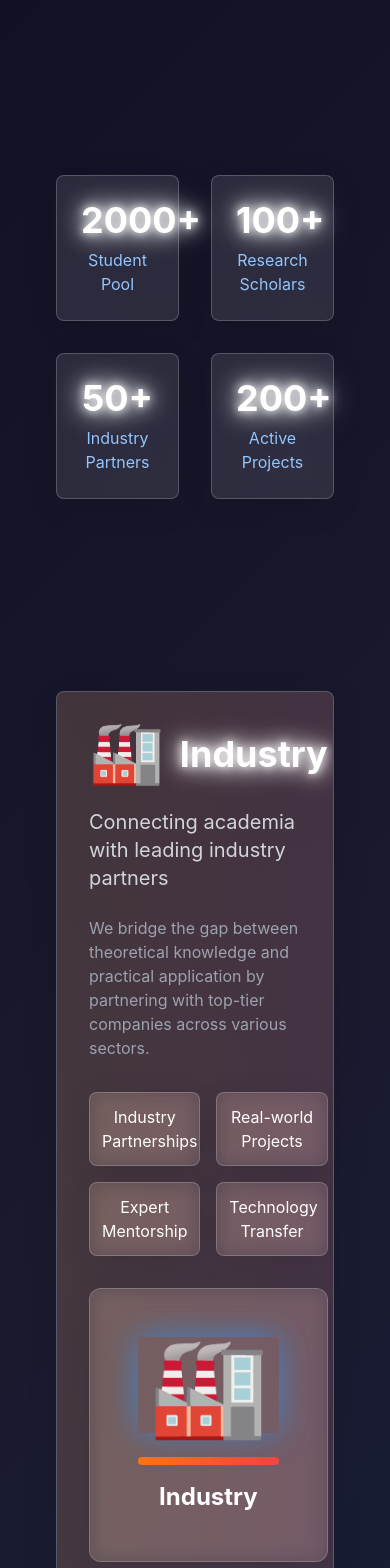
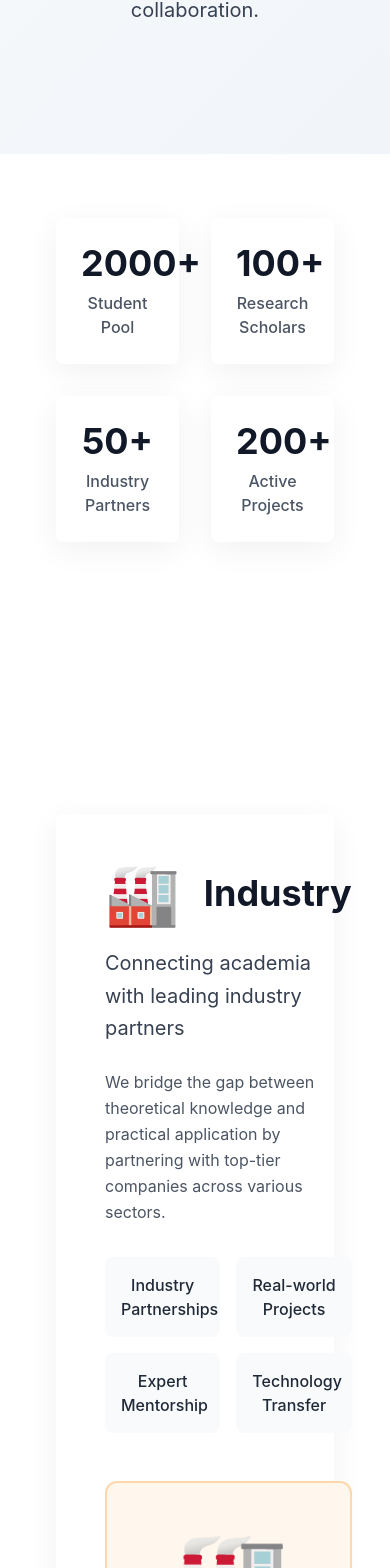
Before and after one commit to ranjith-2102/aakam360-futuristic-web, a React (Vite) app: page /our5i in a window 390 px wide. Shown: the part 425-1993 px from the top of the page. Built offline with nearby package versions, Linux system fonts and the light colour scheme.

Commit message:
Refactor: Implement homepage and other page designs
Implement the homepage, Our 5i page, and Contact Us page designs based on the detailed prompts. Apply the specified color palette, typography, animations, and 3D elements.

```diff
--- a/src/index.css
+++ b/src/index.css
@@ -34,104 +34,89 @@
   }
   body {
     @apply bg-background text-foreground;
-    font-family: 'Inter', sans-serif;
+    font-family: 'Inter', -apple-system, BlinkMacSystemFont, 'Segoe UI', sans-serif;
   }
 }
 
-/* Custom 3D and Animation Styles */
-@keyframes float {
-  0%, 100% { transform: translateY(0px) rotateX(0deg); }
-  50% { transform: translateY(-20px) rotateX(5deg); }
+/* Clean, minimal animations */
+@keyframes fadeInUp {
+  from {
+    transform: translateY(30px);
+    opacity: 0;
+  }
+  to {
+    transform: translateY(0);
+    opacity: 1;
+  }
 }
 
-@keyframes glow {
-  0%, 100% { box-shadow: 0 0 20px rgba(59, 130, 246, 0.5); }
-  50% { box-shadow: 0 0 40px rgba(59, 130, 246, 0.8), 0 0 60px rgba(34, 197, 94, 0.3); }
+@keyframes fadeIn {
+  from { opacity: 0; }
+  to { opacity: 1; }
+}
+
+@keyframes gentleFloat {
+  0%, 100% { transform: translateY(0px); }
+  50% { transform: translateY(-5px); }
 }
 
 @keyframes slideInLeft {
-  from { transform: translateX(-100px) rotateY(-30deg); opacity: 0; }
-  to { transform: translateX(0) rotateY(0deg); opacity: 1; }
+  from { transform: translateX(-50px); opacity: 0; }
+  to { transform: translateX(0); opacity: 1; }
 }
 
 @keyframes slideInRight {
-  from { transform: translateX(100px) rotateY(30deg); opacity: 0; }
-  to { transform: translateX(0) rotateY(0deg); opacity: 1; }
+  from { transform: translateX(50px); opacity: 0; }
+  to { transform: translateX(0); opacity: 1; }
 }
 
-@keyframes fadeInUp {
-  from { transform: translateY(60px); opacity: 0; }
-  to { transform: translateY(0); opacity: 1; }
+.fade-in-up {
+  animation: fadeInUp 0.8s ease-out forwards;
 }
 
-@keyframes rotateY {
-  from { transform: rotateY(0deg); }
-  to { transform: rotateY(360deg); }
+.fade-in {
+  animation: fadeIn 0.6s ease-out forwards;
 }
 
-.glass-morphism {
-  background: rgba(255, 255, 255, 0.1);
-  backdrop-filter: blur(10px);
-  border: 1px solid rgba(255, 255, 255, 0.2);
-  box-shadow: 0 8px 32px rgba(0, 0, 0, 0.1);
-}
-
-.neon-text {
-  text-shadow: 0 0 10px currentColor, 0 0 20px currentColor, 0 0 30px currentColor;
-}
-
-.floating {
-  animation: float 6s ease-in-out infinite;
-}
-
-.glowing {
-  animation: glow 3s ease-in-out infinite;
+.gentle-float {
+  animation: gentleFloat 4s ease-in-out infinite;
 }
 
 .slide-in-left {
-  animation: slideInLeft 1s ease-out forwards;
+  animation: slideInLeft 0.8s ease-out forwards;
 }
 
 .slide-in-right {
-  animation: slideInRight 1s ease-out forwards;
+  animation: slideInRight 0.8s ease-out forwards;
 }
 
-.fade-in-up {
-  animation: fadeInUp 1s ease-out forwards;
+.card-hover {
+  transition: all 0.3s ease;
 }
 
-.rotating {
-  animation: rotateY 20s linear infinite;
+.card-hover:hover {
+  transform: translateY(-4px);
+  box-shadow: 0 10px 25px rgba(0, 0, 0, 0.1);
 }
 
-.perspective-1000 {
-  perspective: 1000px;
+.bg-gradient-subtle {
+  background: linear-gradient(135deg, #f8fafc 0%, #f1f5f9 100%);
 }
 
-.transform-3d {
-  transform-style: preserve-3d;
-}
-
-.bg-cyber-gradient {
-  background: linear-gradient(135deg, #0f0f23 0%, #1a1a2e 25%, #16213e 50%, #0f3460 75%, #533483 100%);
-}
-
-.bg-neon-gradient {
-  background: linear-gradient(135deg, #667eea 0%, #764ba2 100%);
+.bg-gradient-blue {
+  background: linear-gradient(135deg, #1e293b 0%, #334155 100%);
 }
 
 .text-gradient {
-  background: linear-gradient(135deg, #667eea 0%, #764ba2 100%);
+  background: linear-gradient(135deg, #3b82f6 0%, #1e40af 100%);
   -webkit-background-clip: text;
   -webkit-text-fill-color: transparent;
   background-clip: text;
 }
 
-.card-3d {
-  transition: all 0.3s ease;
-  transform-style: preserve-3d;
+.glass-card {
+  background: rgba(255, 255, 255, 0.95);
+  backdrop-filter: blur(10px);
+  border: 1px solid rgba(255, 255, 255, 0.2);
+  box-shadow: 0 8px 32px rgba(0, 0, 0, 0.06);
 }
-
-.card-3d:hover {
-  transform: rotateY(10deg) rotateX(10deg) translateZ(20px);
-}
--- a/src/pages/Contact.tsx
+++ b/src/pages/Contact.tsx
@@ -24,70 +24,63 @@ const Contact = () => {
     {
       icon: "📍",
       title: "Location",
-      details: "Pullipalayam, Sankari, Salem",
-      color: "from-red-500 to-pink-500"
+      details: "Pullipalayam, Sankari, Salem, Tamil Nadu, India - 637304"
     },
     {
       icon: "🕒",
       title: "Operating Hours",
-      details: "9 AM to 6 PM, Monday to Saturday",
-      color: "from-blue-500 to-purple-500"
+      details: "9 AM to 6 PM, Monday to Saturday"
     },
     {
       icon: "📞",
       title: "Phone",
-      details: "+91 98765 43210",
-      color: "from-green-500 to-teal-500"
+      details: "+91 98765 43210"
     },
     {
       icon: "✉️",
       title: "Email",
-      details: "info@aakam360.com",
-      color: "from-orange-500 to-yellow-500"
+      details: "info@aakam360.com"
     }
   ];
 
   const socialLinks = [
-    { icon: "📘", name: "LinkedIn", color: "text-blue-400" },
-    { icon: "🐦", name: "Twitter", color: "text-sky-400" },
-    { icon: "📸", name: "Instagram", color: "text-pink-400" },
-    { icon: "📺", name: "YouTube", color: "text-red-400" },
+    { icon: "📘", name: "LinkedIn", color: "text-blue-600" },
+    { icon: "🐦", name: "Twitter", color: "text-sky-500" },
+    { icon: "📸", name: "Instagram", color: "text-pink-500" },
+    { icon: "📺", name: "YouTube", color: "text-red-500" },
   ];
 
   return (
-    <div className="min-h-screen bg-cyber-gradient">
+    <div className="min-h-screen bg-white">
       <Navigation />
 
       {/* Hero Section */}
-      <section className="pt-32 pb-16 px-6">
+      <section className="pt-32 pb-20 px-6 bg-gradient-subtle">
         <div className="container mx-auto text-center">
-          <h1 className="text-5xl md:text-7xl font-bold text-white mb-8 neon-text slide-in-left">
+          <h1 className="text-5xl md:text-7xl font-bold text-gray-900 mb-8 slide-in-left">
             Get In Touch
           </h1>
-          <p className="text-xl text-gray-300 max-w-3xl mx-auto mb-12 slide-in-right">
+          <p className="text-xl text-gray-700 max-w-3xl mx-auto mb-12 slide-in-right leading-relaxed">
             Ready to be part of the innovation ecosystem? Connect with us and let's build the future together.
           </p>
         </div>
       </section>
 
       {/* Contact Info Cards */}
-      <section className="py-16 px-6">
+      <section className="py-20 px-6 bg-white">
         <div className="container mx-auto">
-          <div className="grid grid-cols-1 md:grid-cols-2 lg:grid-cols-4 gap-8 mb-16">
+          <div className="grid grid-cols-1 md:grid-cols-2 lg:grid-cols-4 gap-8 mb-20">
             {contactInfo.map((info, index) => (
               <Card
                 key={index}
-                className="glass-morphism p-6 text-center card-3d rotating-slow relative overflow-hidden"
-                style={{ animationDelay: `${index * 0.5}s` }}
+                className="glass-card p-8 text-center card-hover border-0"
+                style={{ animationDelay: `${index * 0.1}s` }}
               >
-                <div className={`absolute inset-0 bg-gradient-to-br ${info.color} opacity-10`}></div>
-                <div className="relative z-10">
-                  <div className="text-4xl mb-4 floating">{info.icon}</div>
-                  <h3 className="text-xl font-bold text-white mb-2 neon-text">
-                    {info.title}
-                  </h3>
-                  <p className="text-gray-300">{info.details}</p>
-                </div>
+                <div className="text-4xl mb-4">{info.icon}</div>
+                <h3 className="text-xl font-bold text-gray-900 mb-3">
+                  {info.title}
+                </h3>
+                <p className="text-gray-600 leading-relaxed">{info.details}</p>
               </Card>
             ))}
           </div>
@@ -95,15 +88,15 @@ const Contact = () => {
       </section>
 
       {/* Contact Form */}
-      <section className="py-16 px-6">
+      <section className="py-20 px-6 bg-gray-50">
         <div className="container mx-auto max-w-4xl">
-          <Card className="glass-morphism p-8 card-3d">
-            <h2 className="text-3xl font-bold text-white text-center mb-8 neon-text">
+          <Card className="glass-card p-12 card-hover border-0">
+            <h2 className="text-3xl font-bold text-gray-900 text-center mb-12">
               Send us a Message
             </h2>
 
-            <form className="space-y-6">
-              <div className="grid md:grid-cols-2 gap-6">
+            <form className="space-y-8">
+              <div className="grid md:grid-cols-2 gap-8">
                 <div className="relative">
                   <Input
                     type="text"
@@ -112,8 +105,8 @@ const Contact = () => {
                     onChange={(e) => handleInputChange("name", e.target.value)}
                     onFocus={() => setFocusedField("name")}
                     onBlur={() => setFocusedField(null)}
-                    className={`glass-morphism border-0 text-white placeholder-gray-400 transition-all duration-300 ${
-                      focusedField === "name" ? "glowing scale-105" : ""
+                    className={`h-14 text-lg border-gray-200 focus:border-blue-500 transition-all duration-300 ${
+                      focusedField === "name" ? "ring-2 ring-blue-100" : ""
                     }`}
                   />
                 </div>
@@ -126,8 +119,8 @@ const Contact = () => {
                     onChange={(e) => handleInputChange("email", e.target.value)}
                     onFocus={() => setFocusedField("email")}
                     onBlur={() => setFocusedField(null)}
-                    className={`glass-morphism border-0 text-white placeholder-gray-400 transition-all duration-300 ${
-                      focusedField === "email" ? "glowing scale-105" : ""
+                    className={`h-14 text-lg border-gray-200 focus:border-blue-500 transition-all duration-300 ${
+                      focusedField === "email" ? "ring-2 ring-blue-100" : ""
                     }`}
                   />
                 </div>
@@ -141,8 +134,8 @@ const Contact = () => {
                   onChange={(e) => handleInputChange("phone", e.target.value)}
                   onFocus={() => setFocusedField("phone")}
                   onBlur={() => setFocusedField(null)}
-                  className={`glass-morphism border-0 text-white placeholder-gray-400 transition-all duration-300 ${
-                    focusedField === "phone" ? "glowing scale-105" : ""
+                  className={`h-14 text-lg border-gray-200 focus:border-blue-500 transition-all duration-300 ${
+                    focusedField === "phone" ? "ring-2 ring-blue-100" : ""
                   }`}
                 />
               </div>
@@ -155,14 +148,14 @@ const Contact = () => {
                   onFocus={() => setFocusedField("message")}
                   onBlur={() => setFocusedField(null)}
                   rows={6}
-                  className={`glass-morphism border-0 text-white placeholder-gray-400 transition-all duration-300 resize-none ${
-                    focusedField === "message" ? "glowing scale-105" : ""
+                  className={`text-lg border-gray-200 focus:border-blue-500 transition-all duration-300 resize-none ${
+                    focusedField === "message" ? "ring-2 ring-blue-100" : ""
                   }`}
                 />
               </div>
 
               <div className="text-center">
-                <Button className="glass-morphism text-white border-blue-400 hover:bg-blue-500/20 px-12 py-4 text-lg rounded-full glowing transform transition-all duration-300 hover:scale-110">
+                <Button className="bg-blue-600 hover:bg-blue-700 text-white px-12 py-4 text-lg rounded-lg shadow-lg hover:shadow-xl transition-all duration-300 transform hover:-translate-y-1">
                   Send Message
                 </Button>
               </div>
@@ -172,19 +165,19 @@ const Contact = () => {
       </section>
 
       {/* Social Links */}
-      <section className="py-16 px-6">
+      <section className="py-20 px-6 bg-white">
         <div className="container mx-auto text-center">
-          <h2 className="text-3xl font-bold text-white mb-8 neon-text">
+          <h2 className="text-3xl font-bold text-gray-900 mb-12">
             Connect With Us
           </h2>
           <div className="flex justify-center space-x-6">
             {socialLinks.map((social, index) => (
               <Card
                 key={index}
-                className="glass-morphism p-4 w-16 h-16 flex items-center justify-center card-3d cursor-pointer floating"
-                style={{ animationDelay: `${index * 0.2}s` }}
+                className="glass-card p-6 w-20 h-20 flex items-center justify-center card-hover cursor-pointer border-0"
+                style={{ animationDelay: `${index * 0.1}s` }}
               >
-                <span className={`text-2xl ${social.color}`}>{social.icon}</span>
+                <span className={`text-3xl ${social.color}`}>{social.icon}</span>
               </Card>
             ))}
           </div>
@@ -192,17 +185,17 @@ const Contact = () => {
       </section>
 
       {/* Map Section */}
-      <section className="py-16 px-6">
+      <section className="py-20 px-6 bg-gray-50">
         <div className="container mx-auto">
-          <Card className="glass-morphism p-8 text-center">
-            <h2 className="text-3xl font-bold text-white mb-8 neon-text">
+          <Card className="glass-card p-12 text-center border-0">
+            <h2 className="text-3xl font-bold text-gray-900 mb-12">
               Visit Our Campus
             </h2>
-            <div className="aspect-video bg-gray-800 rounded-lg flex items-center justify-center glowing">
+            <div className="aspect-video bg-gradient-blue rounded-lg flex items-center justify-center shadow-lg">
               <div className="text-center">
                 <div className="text-6xl mb-4">🗺️</div>
-                <p className="text-white text-xl">Interactive Campus Map</p>
-                <p className="text-gray-300 mt-2">Pullipalayam, Sankari, Salem</p>
+                <p className="text-white text-xl font-semibold">Interactive Campus Map</p>
+                <p className="text-blue-200 mt-2">Pullipalayam, Sankari, Salem, Tamil Nadu, India - 637304</p>
               </div>
             </div>
           </Card>
--- a/src/pages/Our5i.tsx
+++ b/src/pages/Our5i.tsx
@@ -10,7 +10,7 @@ const Our5i = () => {
     {
       name: "Industry",
       icon: "🏭",
-      color: "from-orange-500 to-red-500",
+      color: "bg-orange-50 border-orange-200",
       description: "Connecting academia with leading industry partners",
       details: "We bridge the gap between theoretical knowledge and practical application by partnering with top-tier companies across various sectors.",
       features: ["Industry Partnerships", "Real-world Projects", "Expert Mentorship", "Technology Transfer"]
@@ -18,7 +18,7 @@ const Our5i = () => {
     {
       name: "Institution",
       icon: "🎓",
-      color: "from-blue-500 to-purple-500",
+      color: "bg-blue-50 border-blue-200",
       description: "Excellence in academic collaboration and research",
       details: "Our institutional framework provides a robust foundation for academic excellence and collaborative research initiatives.",
       features: ["Academic Excellence", "Research Collaboration", "Knowledge Sharing", "Educational Innovation"]
@@ -26,7 +26,7 @@ const Our5i = () => {
     {
       name: "Incubation",
       icon: "🚀",
-      color: "from-green-500 to-teal-500",
+      color: "bg-green-50 border-green-200",
       description: "Nurturing startups and entrepreneurial ventures",
       details: "State-of-the-art incubation facilities that transform innovative ideas into successful business ventures.",
       features: ["Startup Support", "Funding Assistance", "Business Mentoring", "Market Access"]
@@ -34,7 +34,7 @@ const Our5i = () => {
     {
       name: "Innovation",
       icon: "💡",
-      color: "from-yellow-500 to-orange-500",
+      color: "bg-yellow-50 border-yellow-200",
       description: "Fostering cutting-edge research and development",
       details: "Innovation labs equipped with advanced technology to drive breakthrough research and development projects.",
       features: ["R&D Labs", "Patent Support", "Technology Development", "Research Grants"]
@@ -42,7 +42,7 @@ const Our5i = () => {
     {
       name: "Internship",
       icon: "💼",
-      color: "from-purple-500 to-pink-500",
+      color: "bg-purple-50 border-purple-200",
       description: "Providing hands-on experience and skill development",
       details: "Comprehensive internship programs that provide students with real-world experience and industry exposure.",
       features: ["Skill Development", "Industry Exposure", "Career Guidance", "Professional Network"]
@@ -57,16 +57,16 @@ const Our5i = () => {
   ];
 
   return (
-    <div className="min-h-screen bg-cyber-gradient">
+    <div className="min-h-screen bg-white">
       <Navigation />
 
       {/* Hero Section */}
-      <section className="pt-32 pb-16 px-6">
+      <section className="pt-32 pb-20 px-6 bg-gradient-subtle">
         <div className="container mx-auto text-center">
-          <h1 className="text-5xl md:text-7xl font-bold text-white mb-8 neon-text slide-in-left">
+          <h1 className="text-5xl md:text-7xl font-bold text-gray-900 mb-8 slide-in-left">
             Our 5i Framework
           </h1>
-          <p className="text-xl text-gray-300 max-w-4xl mx-auto mb-12 slide-in-right">
+          <p className="text-xl text-gray-700 max-w-4xl mx-auto mb-12 slide-in-right leading-relaxed">
             A comprehensive ecosystem that transforms ideas into reality through five interconnected pillars
             of excellence, innovation, and collaboration.
           </p>
@@ -74,15 +74,15 @@ const Our5i = () => {
       </section>
 
       {/* Stats Section */}
-      <section className="py-16 px-6">
+      <section className="py-16 px-6 bg-white">
         <div className="container mx-auto">
           <div className="grid grid-cols-2 md:grid-cols-4 gap-8 mb-16">
             {stats.map((stat, index) => (
-              <Card key={index} className="glass-morphism p-6 text-center card-3d">
-                <div className="text-4xl font-bold text-white neon-text mb-2">
+              <Card key={index} className="glass-card p-6 text-center card-hover border-0">
+                <div className="text-4xl font-bold text-gray-900 mb-2">
                   {stat.value}
                 </div>
-                <div className="text-blue-300">{stat.label}</div>
+                <div className="text-gray-600 font-medium">{stat.label}</div>
               </Card>
             ))}
           </div>
@@ -90,43 +90,41 @@ const Our5i = () => {
       </section>
 
       {/* Pillars Section */}
-      <section className="py-16 px-6">
+      <section className="py-20 px-6">
         <div className="container mx-auto">
-          <div className="space-y-16">
+          <div className="space-y-20">
             {pillars.map((pillar, index) => (
               <div
                 key={index}
-                className={`fade-in-up`}
+                className={`fade-in-up ${index % 2 === 0 ? 'bg-white' : 'bg-gray-50'} py-16 -mx-6 px-6`}
                 style={{ animationDelay: `${index * 0.2}s` }}
               >
                 <Card
-                  className="glass-morphism p-8 card-3d cursor-pointer overflow-hidden relative"
+                  className="max-w-6xl mx-auto glass-card p-12 card-hover cursor-pointer border-0"
                   onMouseEnter={() => setSelectedPillar(index)}
                   onMouseLeave={() => setSelectedPillar(null)}
                 >
-                  <div className={`absolute inset-0 bg-gradient-to-r ${pillar.color} opacity-10 transition-opacity duration-300 ${
-                    selectedPillar === index ? 'opacity-20' : ''
-                  }`}></div>
-
-                  <div className="relative z-10 grid md:grid-cols-2 gap-8 items-center">
-                    <div className={`${index % 2 === 0 ? 'order-1' : 'order-2'}`}>
+                  <div className={`grid md:grid-cols-2 gap-12 items-center ${
+                    index % 2 === 0 ? '' : 'md:grid-flow-col-dense'
+                  }`}>
+                    <div className={index % 2 === 0 ? 'order-1' : 'order-2 md:order-1'}>
                       <div className="flex items-center mb-6">
-                        <div className="text-6xl mr-4 floating">{pillar.icon}</div>
-                        <h2 className="text-4xl font-bold text-white neon-text">
+                        <div className="text-6xl mr-6">{pillar.icon}</div>
+                        <h2 className="text-4xl font-bold text-gray-900">
                           {pillar.name}
                         </h2>
                       </div>
-                      <p className="text-xl text-gray-300 mb-6">
+                      <p className="text-xl text-gray-700 mb-6 leading-relaxed">
                         {pillar.description}
                       </p>
-                      <p className="text-gray-400 mb-8">
+                      <p className="text-gray-600 mb-8 leading-relaxed">
                         {pillar.details}
                       </p>
                       <div className="grid grid-cols-2 gap-4">
                         {pillar.features.map((feature, featureIndex) => (
                           <div
                             key={featureIndex}
-                            className="glass-morphism p-3 rounded-lg text-center text-white hover:bg-white/10 transition-all duration-300"
+                            className="bg-gray-50 p-4 rounded-lg text-center text-gray-800 hover:bg-blue-50 transition-colors duration-300 font-medium"
                           >
                             {feature}
                           </div>
@@ -134,16 +132,13 @@ const Our5i = () => {
                       </div>
                     </div>
 
-                    <div className={`${index % 2 === 0 ? 'order-2' : 'order-1'}`}>
-                      <div className="perspective-1000">
-                        <div className={`glass-morphism p-12 rounded-xl transform-3d ${
-                          selectedPillar === index ? 'rotate-y-12' : ''
-                        } transition-transform duration-500`}>
-                          <div className="text-center">
-                            <div className="text-8xl mb-6 glowing">{pillar.icon}</div>
-                            <div className={`w-full h-2 bg-gradient-to-r ${pillar.color} rounded-full mb-4`}></div>
-                            <h3 className="text-2xl font-bold text-white">{pillar.name}</h3>
-                          </div>
+                    <div className={index % 2 === 0 ? 'order-2' : 'order-1 md:order-2'}>
+                      <div className={`${pillar.color} p-12 rounded-xl border-2 transition-transform duration-500 ${
+                        selectedPillar === index ? 'scale-105' : ''
+                      }`}>
+                        <div className="text-center">
+                          <div className="text-8xl mb-6">{pillar.icon}</div>
+                          <h3 className="text-2xl font-bold text-gray-900">{pillar.name}</h3>
                         </div>
                       </div>
                     </div>
@@ -156,25 +151,25 @@ const Our5i = () => {
       </section>
 
       {/* Ecosystem Section */}
-      <section className="py-16 px-6">
+      <section className="py-20 px-6 bg-gradient-blue">
         <div className="container mx-auto text-center">
-          <h2 className="text-4xl font-bold text-white mb-12 neon-text">
+          <h2 className="text-4xl font-bold text-white mb-6">
             Integrated Ecosystem
           </h2>
           <div className="max-w-4xl mx-auto">
-            <Card className="glass-morphism p-8">
-              <p className="text-xl text-gray-300 mb-8">
+            <Card className="glass-card p-8 border-0">
+              <p className="text-xl text-gray-700 mb-8 leading-relaxed">
                 Our 5i framework creates a synergistic ecosystem where each pillar strengthens and supports the others,
                 creating an environment of continuous innovation and growth.
               </p>
               <div className="flex justify-center items-center space-x-8 flex-wrap gap-4">
                 {pillars.map((pillar, index) => (
                   <div key={index} className="relative">
-                    <div className="w-16 h-16 glass-morphism rounded-full flex items-center justify-center text-2xl floating">
+                    <div className="w-16 h-16 bg-white rounded-full flex items-center justify-center text-2xl shadow-lg gentle-float">
                       {pillar.icon}
                     </div>
                     {index < pillars.length - 1 && (
-                      <div className="absolute -right-6 top-1/2 transform -translate-y-1/2 text-blue-400 text-2xl">
+                      <div className="absolute -right-6 top-1/2 transform -translate-y-1/2 text-blue-600 text-2xl hidden md:block">
                         →
                       </div>
                     )}
```
Also changed, not shown: src/components/Navigation.tsx (+5 -8 lines), src/pages/Index.tsx (+53 -42 lines).
